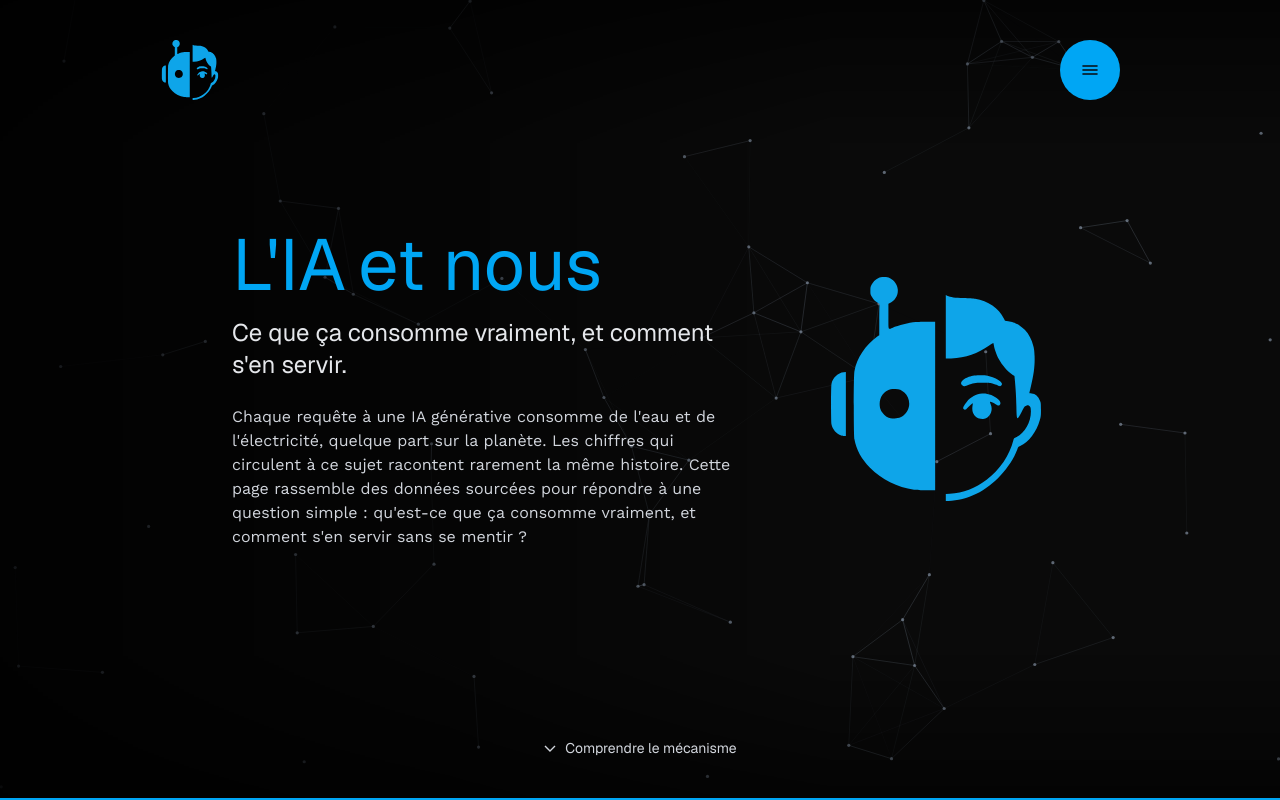
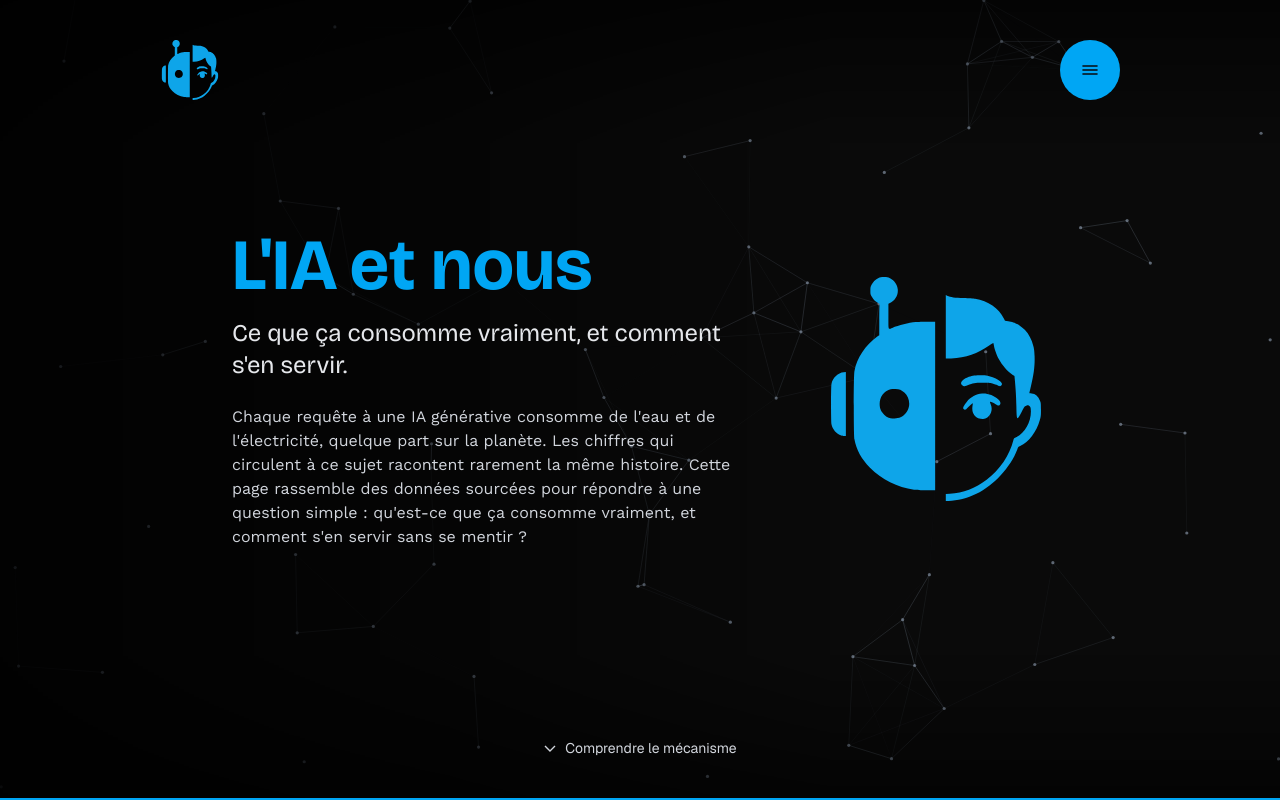
Before and after one commit to Devbrek/lia-et-nous, a Next.js app: page / in a window 1280 px wide. Shown: the top 800 px of the page. Built offline with nearby package versions, Linux system fonts and the light colour scheme.

Commit message:
style : font bold titre

```diff
--- a/app/globals.css
+++ b/app/globals.css
@@ -18,9 +18,10 @@
 }
 
 @theme inline {
-  --font-heading: var(--font-sans);
+  --font-heading: var(--font-bricolage);
   --font-body: var(--font-work-sans);
   --font-sans: var(--font-sans);
+
   --color-sidebar-ring: var(--sidebar-ring);
   --color-sidebar-border: var(--sidebar-border);
   --color-sidebar-accent-foreground: var(--sidebar-accent-foreground);
--- a/components/lia-et-nous/Hero.tsx
+++ b/components/lia-et-nous/Hero.tsx
@@ -95,7 +95,10 @@ export default function Hero() {
   const displayedIntro = reduced ? hero.intro : typedIntro;
 
   return (
-    <section id="home" className="relative flex flex-col min-h-dvh overflow-hidden bg-[#0a0a0a] text-white py-6 sm:py-10 border-b-2 border-sky-500">
+    <section
+      id="home"
+      className="relative flex flex-col min-h-dvh overflow-hidden bg-[#0a0a0a] text-white py-6 sm:py-10 border-b-2 border-sky-500"
+    >
       <HeroCanvas />
 
       {/* Voile de lisibilité : assombrit la zone où vit le texte (gauche, haut, bas)
@@ -161,7 +164,7 @@ export default function Hero() {
           </div>
 
           <div className="max-w-lg order-2 sm:order-1">
-            <h1 className="font-heading text-sky-500 text-4xl sm:text-6xl md:text-7xl flex flex-wrap justify-center sm:justify-start gap-x-3">
+            <h1 className="font-heading font-bold text-sky-500 text-4xl sm:text-6xl md:text-7xl flex flex-wrap justify-center sm:justify-start gap-x-3">
               <span
                 className={`inline-block transition-all duration-1200 ease-out ${
                   show ? "opacity-100 translate-y-0" : "opacity-0 translate-y-6"
```
